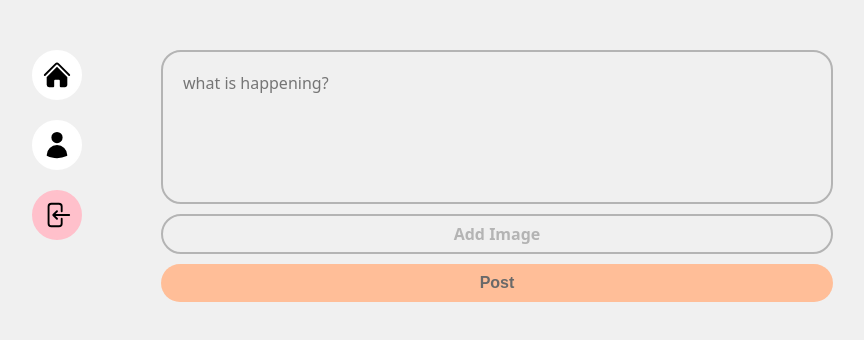
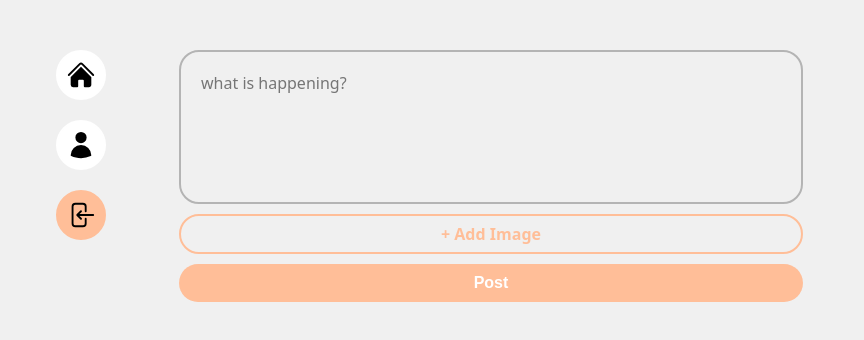
Before and after one commit to markkim340/SNS, a React (Vite) app: page / in a window 1280 px wide. Shown: the top 340 px of the page, without its empty margins (237-1101 px from the left). Built offline with nearby package versions, Linux system fonts and the light colour scheme; no server answers; the database is empty; sample sign-in values are in the browser's storage.

Commit message:
ADD: post, realtime timeline

```diff
--- a/src/components/layout.tsx
+++ b/src/components/layout.tsx
@@ -6,9 +6,9 @@ const Wrapper = styled.div`
   display: grid;
   gap: 20px;
   grid-template-columns: 1fr 4fr;
-  padding: 50px 0px;
+  padding: 50px 30px;
   width: 100%;
-  height: 100px;
+  height: 100%;
   max-width: 860px;
 `;
 
@@ -34,8 +34,8 @@ const MenuItem = styled.div`
     height: 30px;
   }
   &.log-out {
-    border-color: pink;
-    background-color: pink;
+    border-color: #ffbe98;
+    background-color: #ffbe98;
   }
   &:hover {
     opacity: 0.75;
--- a/src/components/post-form.tsx
+++ b/src/components/post-form.tsx
@@ -34,15 +34,14 @@ const TextArea = styled.textarea`
 
 const AttachFileButton = styled.label`
   padding: 10px 0px;
-  color: #b4b4b4;
+  color: #ffbe98;
   font-weight: 700;
   text-align: center;
   border-radius: 20px;
-  border: 2px solid #b4b4b4;
+  border: 2px solid #ffbe98;
   cursor: pointer;
   &:hover {
-    color: #ffbe98;
-    border: 2px solid #ffbe98;
+    opacity: 0.8;
   }
 `;
 
@@ -52,7 +51,7 @@ const AttachFileInput = styled.input`
 
 const SubmitButton = styled.input`
   background-color: #ffbe98;
-  color: #696969;
+  color: white;
   border: none;
   border-radius: 20px;
   padding: 10px 0px;
@@ -122,7 +121,7 @@ export default function PostForm() {
   return (
     <Form onSubmit={onSubmit}>
       <TextArea onChange={onChange} value={content} placeholder="what is happening?" rows={5} maxLength={180} />
-      <AttachFileButton htmlFor="file">{file ? 'Image added ✅' : 'Add Image'}</AttachFileButton>
+      <AttachFileButton htmlFor="file">{file ? 'Image added ✅' : '+ Add Image'}</AttachFileButton>
       <AttachFileInput onChange={onFileChange} type="file" id="file" accept="image/*" />
       <SubmitButton type="submit" value={isLoading ? 'Posting...' : 'Post'} />
     </Form>
--- a/src/components/post.tsx
+++ b/src/components/post.tsx
@@ -1,10 +1,14 @@
 import styled from 'styled-components';
 import { IPost } from './timeline';
+import { auth, db, storage } from '../firebase';
+import { deleteDoc, doc } from 'firebase/firestore';
+import { deleteObject, ref } from 'firebase/storage';
+import { useState } from 'react';
 
 const Wrapper = styled.div`
   display: grid;
   grid-template-columns: 3fr 1fr;
-  padding: 20px;
+  padding: 15px 20px;
   border: 1px solid #b4b4b4;
   border-radius: 15px;
 `;
@@ -27,12 +31,48 @@ const Photo = styled.img`
   border-radius: 15px;
 `;
 
-export default function Post({ username, content, image }: IPost) {
+const DeleteButton = styled.button`
+  background-color: #ffbe98;
+  color: white;
+  font-weight: 600;
+  font-size: 12px;
+  padding: 5px 10px;
+  border: 0;
+  border-radius: 5px;
+  text-transform: uppercase;
+  cursor: pointer;
+  &:hover {
+    opacity: 0.8;
+  }
+`;
+
+export default function Post({ username, content, image, userId, id }: IPost) {
+  const user = auth.currentUser;
+  const [isLoading, setLoading] = useState(false);
+  const onDelete = async () => {
+    const ok = confirm('Are you sure you want to delete this post?');
+    if (!ok || user?.uid !== userId) return;
+
+    try {
+      setLoading(true);
+      await deleteDoc(doc(db, 'posts', id));
+      if (image) {
+        const imageRef = ref(storage, `posts/${user.email}/${id}`);
+        await deleteObject(imageRef);
+      }
+    } catch (error) {
+      console.log(error);
+    } finally {
+      setLoading(false);
+    }
+  };
+
   return (
     <Wrapper>
       <Column>
         <Username>{username}</Username>
         <Payload>{content}</Payload>
+        {user?.uid === userId ? <DeleteButton onClick={onDelete}>{isLoading ? 'Deleting...' : 'Delete'}</DeleteButton> : null}
       </Column>
       {image ? (
         <Column>
--- a/src/components/timeline.tsx
+++ b/src/components/timeline.tsx
@@ -3,42 +3,37 @@ import { useEffect, useState } from 'react';
 import styled from 'styled-components';
 import { db } from '../firebase';
 import Post from './post';
+import { Unsubscribe } from 'firebase/auth';
 
 export interface IPost {
   id: string;
-  uid: string;
+  userId: string;
   username: string;
   content: string;
   image?: string;
   createdAt: number;
 }
 
-const Wrapper = styled.div``;
+const Wrapper = styled.div`
+  display: flex;
+  gap: 10px;
+  flex-direction: column;
+  overflow-y: scroll;
+`;
 
 export default function TimeLine() {
   const [posts, setPost] = useState<IPost[]>([]);
+
+  useEffect(() => {
+    let unsubscribe: Unsubscribe | null = null;
     const fetchPosts = async () => {
       const postsQuery = query(collection(db, 'posts'), orderBy('createdAt', 'desc'));
-    // const snapshot = await getDocs(postsQuery);
-    // const posts = snapshot.docs.map((doc) => {
-    //   const { uid, username, content, image, createdAt } = doc.data();
-    //   return {
-    //     id: doc.id,
-    //     uid,
-    //     username,
-    //     content,
-    //     image,
-    //     createdAt,
-    //   };
-    // });
-
-    // Get Realtime Database
-    await onSnapshot(postsQuery, (snapshot) => {
+      unsubscribe = await onSnapshot(postsQuery, (snapshot) => {
         const posts = snapshot.docs.map((doc) => {
-        const { uid, username, content, image, createdAt } = doc.data();
+          const { userId, username, content, image, createdAt } = doc.data();
           return {
             id: doc.id,
-          uid,
+            userId,
             username,
             content,
             image,
@@ -48,9 +43,10 @@ export default function TimeLine() {
         setPost(posts);
       });
     };
-
-  useEffect(() => {
     fetchPosts();
+    return () => {
+      unsubscribe && unsubscribe();
+    };
   }, []);
 
   return (
--- a/src/routes/home.tsx
+++ b/src/routes/home.tsx
@@ -7,7 +7,6 @@ const Wrapper = styled.div`
   gap: 50px;
   overflow-y: scroll;
   grid-template-rows: 1fr 5fr;
-  height: 100vh;
 `;
 
 export default function Home() {
```
Lines whose indentation alone changed are shown as unchanged.
